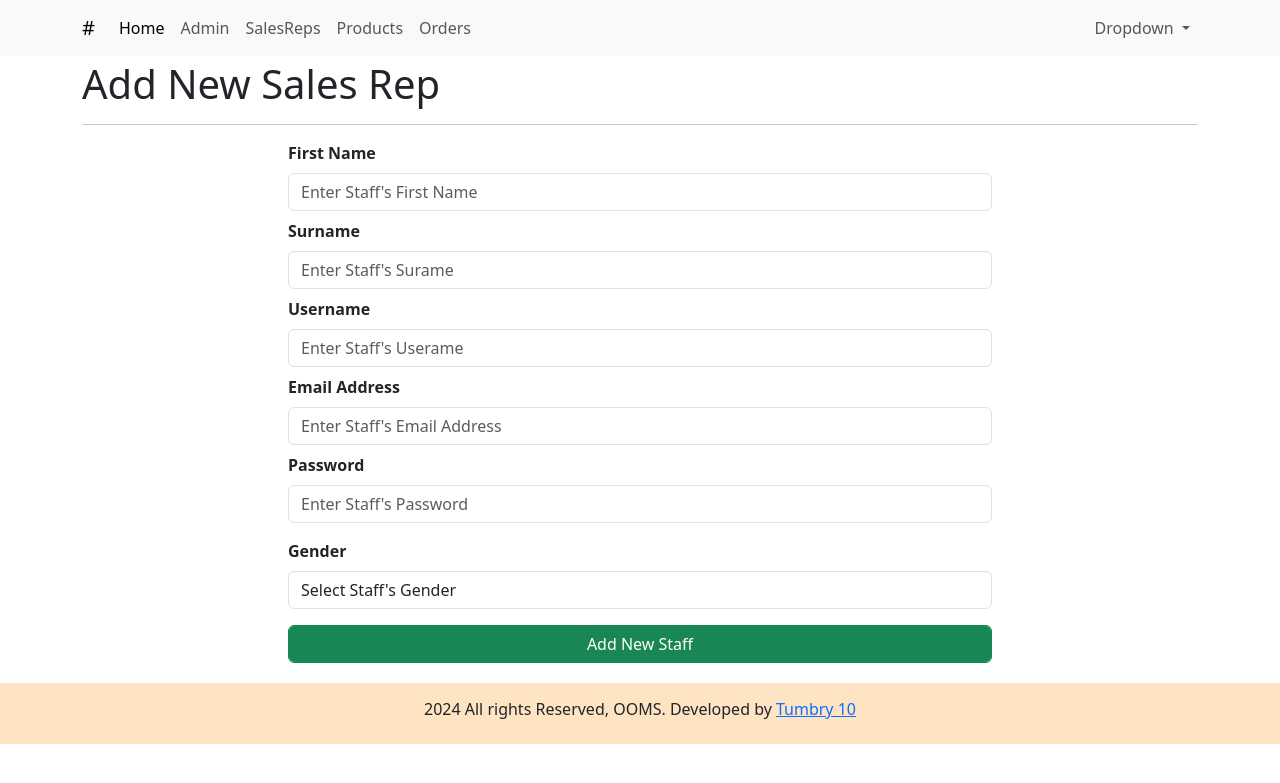
After one commit to tumbry10/OOMS, a Django app: page /add_staff in a window 1280 px wide. The commit adds this page. Shown: the top 783 px of the page. Run offline with Django 3.2, Linux system fonts and the light colour scheme.

Commit message:
Add Sales Rep
* Admin can add Sales rep from add_staff page

```diff
--- a/OOMS/urls.py
+++ b/OOMS/urls.py
@@ -27,4 +27,6 @@ urlpatterns = [
     path('add_admin', views.add_admin, name='add_admin'),
     path('user_login', views.user_login, name='user_login'),
     path('user_logout', views.user_logout, name='user_logout'),
+    path('manage_staff', views.manage_staff, name='manage_staff'),
+    path('add_staff', views.add_staff, name='add_staff'),
 ]+ static(settings.STATIC_URL, document_root= settings.STATICFILES_DIRS) +static(settings.MEDIA_URL, document_root = settings.MEDIA_ROOT)
--- a/dashboard/views.py
+++ b/dashboard/views.py
@@ -48,3 +48,27 @@ def user_login(request):
 def user_logout(request):
     logout(request)
     return redirect('user_login')
+
+def manage_staff(request):
+    return render(request, 'admin/manage_staff.html')
+
+def add_staff(request):
+    if request.method == 'POST':
+        first_name = request.POST.get('first_name')
+        last_name = request.POST.get('last_name')
+        username = request.POST.get('username')
+        email = request.POST.get('email')
+        password = request.POST.get('password')
+        gender = request.POST.get('gender')
+
+        try:
+            user = CustomUser.objects.create_user(first_name=first_name, last_name=last_name, username=username, email=email, password=password, user_type=2)
+            user.salesrep.gender=gender
+            user.save()
+            messages.success(request, 'Sales Rep Successfully Added')
+            return redirect('add_staff')
+        except:
+            messages.error(request, 'Failed To Add Sales Rep, Retry Again')
+            return redirect('add_staff')
+    else:
+        return render(request, 'admin/add_staff.html')
--- /dev/null
+++ b/templates/admin/add_staff.html
@@ -0,0 +1,74 @@
+{% extends 'partials/base.html' %}
+
+{% block content %}
+<section class="main-content">
+    <div class="container py-1">
+      <h1 class="mb-2">Add New Sales Rep</h1>
+      <hr>
+      <div class="row">
+        <div class="col-md-2"></div>
+        <div class="col-md-8">
+          <form method="post">
+            {% csrf_token %}
+            <div class="form-group mb-2 px-3">
+              <label class="mb-2" for="first_name">
+                <strong>First Name</strong>
+              </label><br>
+              <input type="text" name="first_name" class="form-control" placeholder="Enter Staff's First Name">
+            </div>
+            <div class="form-group mb-2 px-3">
+              <label class="mb-2" for="last_name">
+                <strong>Surname</strong>
+              </label><br>
+              <input type="text" name="last_name" class="form-control" placeholder="Enter Staff's Surame">
+            </div>
+            <div class="form-group mb-2 px-3">
+              <label class="mb-2" for="username">
+                <strong>Username</strong>
+              </label><br>
+              <input type="text" name="username" class="form-control" placeholder="Enter Staff's Userame">
+            </div>
+            <div class="form-group mb-2 px-3">
+              <label class="mb-2" for="email">
+                <strong>Email Address</strong>
+              </label><br>
+              <input type="email" name="email" class="form-control" placeholder="Enter Staff's Email Address">
+            </div>
+            <div class="form-group mb-3 px-3">
+              <label class="mb-2" for="password">
+                <strong>Password</strong>
+              </label><br>
+              <input type="password" name="password" class="form-control" placeholder="Enter Staff's Password">
+            </div>
+            <div class="form-group mb-3 px-3">
+                <label class="mb-2" for="gender">
+                  <strong>Gender</strong>
+                </label><br>
+                <select class="form-control" aria-label="Default select example" name="gender">
+                    <option selected>Select Staff's Gender</option>
+                    <option value="Male">Male</option>
+                    <option value="Female">Female</option>
+                  </select>
+            </div>
+            {% if messages %}
+              <div class="col-12 px-3">
+                  {% for message in messages %}
+                      {% if message.tags == 'error' %}
+                          <div class="alert alert-danger form-control">{{ message }}</div>
+                      {% endif %}
+                      {% if message.tags == 'success' %}
+                          <div class="alert alert-success form-control">{{ message }}</div>
+                      {% endif %}
+                  {% endfor %}
+              </div>
+            {% endif %}
+            <div class="mb-3 px-3">
+                <input type="submit" name="submit" value="Add New Staff" class="form-control btn btn-success">
+            </div>
+          </form>
+        </div>
+        <div class="col-md-2"></div>
+      </div>
+    </div>
+</section>
+{% endblock content %}
--- a/templates/admin/admin_dashboard.html
+++ b/templates/admin/admin_dashboard.html
@@ -19,7 +19,7 @@
             <div class="col-md-3 my-3">
                 <div class="card text-center">
                     <div class="card-body">
-                      <h5 class="card-title">Categories</h5>
+                      <h5 class="card-title">SalesReps</h5>
                       <hr>
                       <h1>
                         <a href="#" class="link-header">3</a>
--- a/templates/partials/navbar.html
+++ b/templates/partials/navbar.html
@@ -15,7 +15,7 @@
             <a class="nav-link" href="{% url 'manage_admin' %}">Admin</a>
           </li>
           <li class="nav-item">
-            <a class="nav-link" href="#">Category</a>
+            <a class="nav-link" href="{% url 'manage_staff' %}">SalesReps</a>
           </li>
           <li class="nav-item">
             <a class="nav-link" href="#">Products</a>
```
Also changed, not shown: templates/admin/manage_staff.html (added, +40 -0 lines), README.md.
